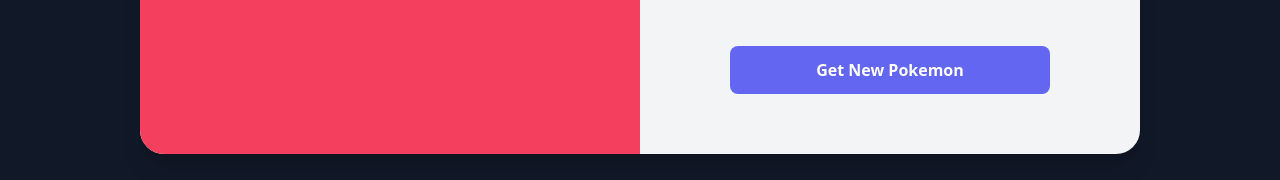
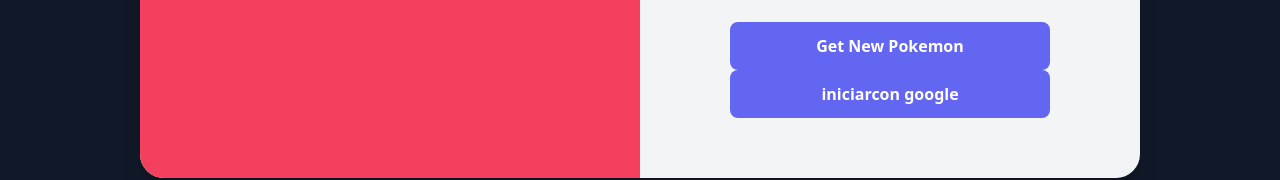
Before and after one commit to AboveZtars/pokemon-api-frontend, a React (Create React App) app: page / in a window 1280 px wide. Shown: the part 484-664 px from the top of the page. Built offline with nearby package versions, Linux system fonts and the light colour scheme.

Commit message:
add login

```diff
--- a/package.json
+++ b/package.json
@@ -13,6 +13,7 @@
     "@types/react": "^17.0.20",
     "@types/react-dom": "^17.0.9",
     "axios": "^0.26.1",
+    "firebase": "^9.6.10",
     "react": "^17.0.2",
     "react-dom": "^17.0.2",
     "react-scripts": "5.0.0",
--- a/src/components/pokeContainer/PokeContainer.tsx
+++ b/src/components/pokeContainer/PokeContainer.tsx
@@ -1,9 +1,21 @@
 import { useState, useEffect } from "react"
 import axios from "axios"
+import firebase from "firebase"
 
 export default function PokeContainer(): JSX.Element {
 
   const [pokemonData, setPokemonData] = useState({name:"",sprites:{front_default:""},id: 0,base_experience: 0})
+
+  async function handleAuth(){
+      const provider = new firebase.auth.GoogleAuthProvider();
+      firebase.auth().singInWithPopup(provider)
+        .then( (result:any) => {
+            return console.log(`${result.user.email} a iniciado sesion`)
+        })
+        .catch((error:any) => {
+            console.log("Error")
+        })
+  }
 
   async function getPokemonHandler() {
     try {
@@ -70,6 +82,9 @@
                             >
                               Get New Pokemon
                             </button>
+                            <button
+                            className="block w-full max-w-xs mx-auto bg-indigo-500 hover:bg-indigo-700 focus:bg-indigo-700 text-white rounded-lg px-3 py-3 font-semibold"
+                            onClick={()=>handleAuth()}>iniciarcon google</button>
                         </div>
                     </div>
                 </div>
--- a/src/index.tsx
+++ b/src/index.tsx
@@ -3,6 +3,20 @@
 import './index.css';
 import App from './App';
 import reportWebVitals from './reportWebVitals';
+import { initializeApp } from "firebase/app";
+import { getAnalytics } from "firebase/analytics";
+
+const firebaseConfig = {
+  apiKey: "AIzaSyDssIREF08AFBr1nc4LMVOAWdW-12TYKn0",
+  authDomain: "sistema-pokemon.firebaseapp.com",
+  projectId: "sistema-pokemon",
+  storageBucket: "sistema-pokemon.appspot.com",
+  messagingSenderId: "569305840257",
+  appId: "1:569305840257:web:dbdc52859750a7c8042b80",
+  measurementId: "G-CWRFMJ5EHL"
+};
+const app = initializeApp(firebaseConfig);
+const analytics = getAnalytics(app);
 
 ReactDOM.render(
   <React.StrictMode>
```
Also changed, not shown: 2 other files (tests, documents, lock files or other folders).
